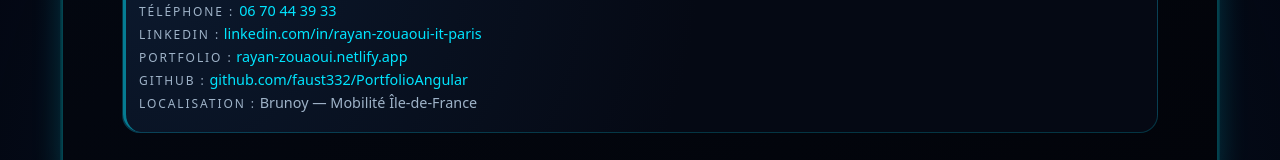
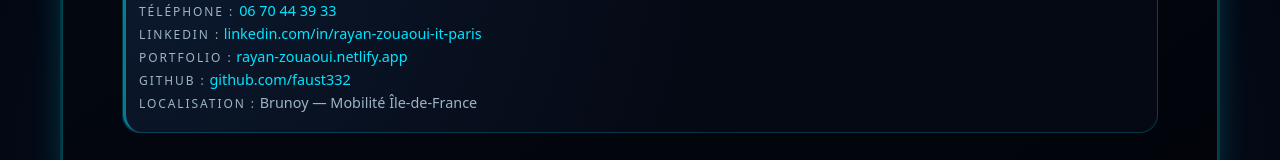
Before and after one commit to faust332/PortfolioAngular, an Angular app: page /projets/bdd in a window 1280 px wide. Shown: the part 764-924 px from the top of the page. Built offline with nearby package versions, Linux system fonts and the light colour scheme.

Commit message:
mise à jour du portfolio

```diff
--- a/src/app/app.html
+++ b/src/app/app.html
@@ -215,7 +215,7 @@
               <h3 class="subheading">Systèmes</h3>
               <div class="chips left">
                 <span class="chip">Windows</span>
-                <span class="chip">Linux (notions)</span>
+                <span class="chip">Linux <span class="chip-level">(notions)</span></span>
               </div>
             </div>
 
--- a/src/app/shared/components/contact/contact.html
+++ b/src/app/shared/components/contact/contact.html
@@ -27,7 +27,7 @@
 
     <p>
       <span class="label">Github :</span>
-      <a href="https://github.com/faust332/PortfolioAngular" target="_blank" rel="noopener noreferrer" >  github.com/faust332/PortfolioAngular   </a>
+      <a href="https://github.com/faust332" target="_blank" rel="noopener noreferrer" >  github.com/faust332 </a>
     </p>
 
     <p>
```
